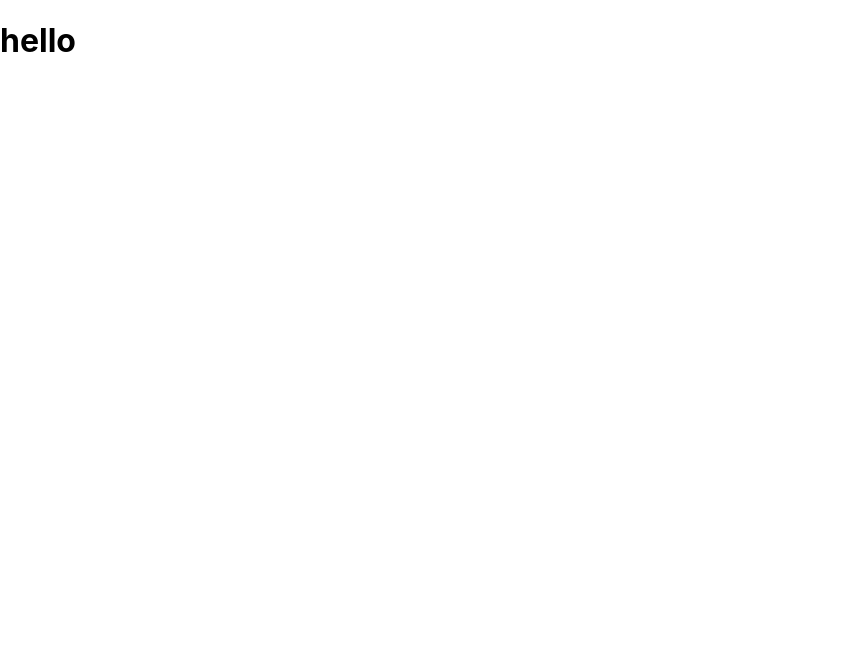
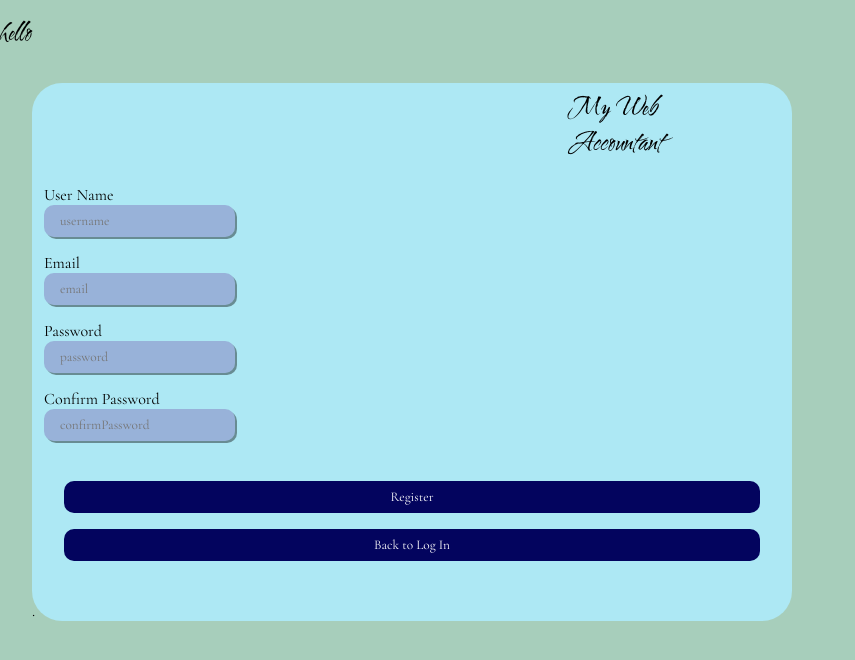
Before and after one commit to menu89/fatima-abrar-client-my-web-accoutant-capstone, a React (Create React App) app: page /register in a window 1280 px wide. Shown: the top 660 px of the page, without its empty margins (0-855 px from the left). Built offline with nearby package versions, Linux system fonts and the light colour scheme.

Commit message:
button component and input field component formatting set up. initial form structure for registration page set up

```diff
--- a/src/components/Button/Button.js
+++ b/src/components/Button/Button.js
@@ -1,8 +1,11 @@
 import './Button.scss';
 
-function Button () {
+function Button ({content, clickFunc}) {
     return (
         <>
+        <button className='button' onClick={clickFunc}>
+            {content}
+        </button>
         </>
     )
 }
--- a/src/components/Button/Button.scss
+++ b/src/components/Button/Button.scss
@@ -0,0 +1,12 @@
+@use '../../styles//partials/colors';
+@use '../../styles/partials/topography';
+
+.button {
+    background-color: colors.$backgroundButton;
+    font-family: topography.$primaryFont;
+    color: colors.$fontButton;
+    border: none;
+    border-radius: 10px;
+    padding: 0.5rem 2rem;
+    margin: 0.5rem 1rem;
+}
--- a/src/components/InputField/InputField.js
+++ b/src/components/InputField/InputField.js
@@ -1,9 +1,22 @@
 import './InputField.scss';
 
-function InputField () {
+function InputField ({fieldData}) {
+    const {name, labelText, changeFunc,values} = fieldData
+
     return (
-        <>
-        </>
+        <div className='input__container'>
+            <label className='input__label'>
+                {labelText}
+                <input
+                    className='input__field'
+                    name={name}
+                    type='text'
+                    placeholder={name}
+                    onChange={changeFunc}
+                    value={values}
+                />
+            </label>
+        </div>
     )
 }
 
--- a/src/components/InputField/InputField.scss
+++ b/src/components/InputField/InputField.scss
@@ -0,0 +1,25 @@
+@use '../../styles/partials/colors';
+@use '../../styles/partials/topography';
+
+.input {
+
+    &__container {
+        margin: 1rem 0rem;
+    }
+
+    &__label {
+        margin-left: 0.75rem;
+        font-size: 1rem;
+    }
+
+    &__field {
+        display: block;
+        margin-left: 0.75rem;
+        background-color: colors.$fieldPrimary;
+        padding: 0.5rem 1rem;
+        border: none;
+        border-radius: 10px;
+        box-shadow: 2px 2px rgba(0,0,0,0.4);
+        font-family: topography.$primaryFont;
+    }
+}
--- a/src/pages/Register.js
+++ b/src/pages/Register.js
@@ -1,9 +1,44 @@
 import '../styles/Register.scss';
+import {useState} from 'react';
+import {Redirect} from 'react-router-dom';
+import useForm from '../util/useForm';
+import InputField from '../components/InputField/InputField';
+import Button from '../components/Button/Button';
 
 function Register () {
+    const [values, handleOnChange] = useForm({username:""})
+    const [redirectState, setRedirectState] = useState(false)
+
+    const propsArray = [
+        { name:'username', labelText: 'User Name', changeFunc:handleOnChange, values:values['username']},
+        { name:'email', labelText: "Email", changeFunc:handleOnChange, values:values['email']},
+        { name:'password', labelText: "Password", changeFunc:handleOnChange, values:values['password']},
+        { name:'confirmPassword', labelText: "Confirm Password", changeFunc:handleOnChange, values:values['confirmPassword']}
+    ]
+
+    const register = () => {
+        console.log('in fucntion')
+    }
+
     return (
-        <>
-        </>
+        <main>
+            <h1 class="register__main-heading">My Web Accountant</h1>
+            <form>
+                {propsArray.map(
+                    oneItem => <InputField fieldData={oneItem} />
+                )}
+
+                <div className='register__button-container'>
+                    <Button content="Register" clickFunc={register}/>
+                    <Button content="Back to Log In" clickFunc={
+                        () => setRedirectState(true)
+                    } />
+                </div>
+            </form>
+
+            {redirectState && <Redirect to='/' />}
+            <p>.</p>
+        </main>
     )
 }
 
--- a/src/styles/App.scss
+++ b/src/styles/App.scss
@@ -0,0 +1,31 @@
+@use './partials/colors';
+@use './partials//topography';
+
+*, *::after, *::before {
+  box-sizing: border-box;
+}
+
+body {
+    font-family: topography.$primaryFont;
+    color: colors.$fontPrimary;
+    font-weight: topography.$weightNormal;
+    margin: 0%;
+    background-color: colors.$backgroundPrimary;
+}
+
+main {
+    background-color: colors.$backgroundSecondary;
+    width: 95vw;
+    max-width: 47.5rem;
+    border-radius: 30px;
+    margin: 1rem 2.5vw;
+    height: fit-content;
+    min-height: 20rem;
+}
+
+h1 {
+    font-family: topography.$headingFont;
+    font-weight: topography.$weightNormal;
+    display: inline-block;
+    font-size: 1.5rem;
+}
--- a/src/styles/Register.scss
+++ b/src/styles/Register.scss
@@ -1 +1,11 @@
-//forlogin and register page
+.register {
+    &__main-heading {
+        margin: 0.5rem calc((100vw - 13rem)/2)
+    }
+
+    &__button-container {
+        display: flex;
+        flex-direction: column;
+        padding: 1rem;
+    }
+}
--- a/src/styles/partials/_topography.scss
+++ b/src/styles/partials/_topography.scss
@@ -23,4 +23,4 @@
 $primaryFont: 'Cormorant Garamond';
 $headingFont: 'Water Brush';
 
-$weightNorma: 400;
+$weightNormal: 400;
--- /dev/null
+++ b/src/util/useForm.js
@@ -0,0 +1,17 @@
+import {useState} from 'react';
+
+function useForm (inputValues) {
+    const [values, setValues] = useState(inputValues);
+
+    return [
+        values,
+        (event) => {
+            setValues({
+                ...values,
+                [event.target.name]: event.target.value
+            })
+        }
+    ]
+}
+
+export default useForm;
```
Also changed, not shown: src/styles/partials/_colors.scss (renamed from src/styles/partials/_color.scss).
